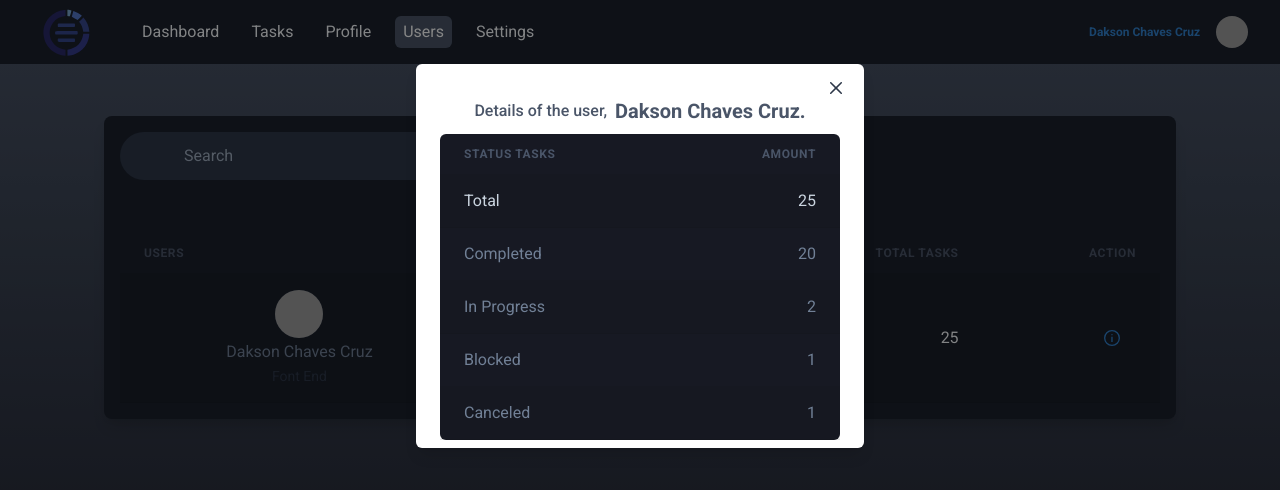
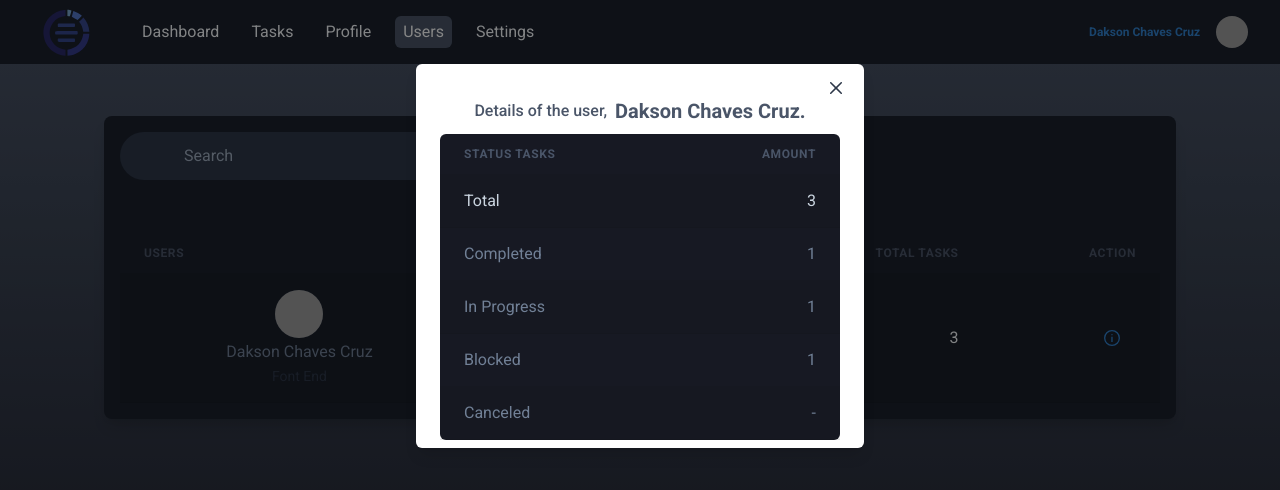
Before and after one commit to DaksonC/apptasks, a React (Vite) app: page /admin/users in a window 1280 px wide. Both pictures are taken after a click on the button 1112 px from the left and 338 px from the top of the page. Shown: the top 490 px of the page. Built offline with nearby package versions, Linux system fonts and the light colour scheme; data requests are answered from the project's data file; grey boxes are pictures that could not be loaded.

Commit message:
feat: cria função para Total Tasks na página de Users e ModalDetailsUser

```diff
--- a/src/components/ModalDetailsUser/index.tsx
+++ b/src/components/ModalDetailsUser/index.tsx
@@ -18,7 +18,11 @@ import {
   Tr,
   useDisclosure,
 } from "@chakra-ui/react";
+import { useEffect, useState } from "react";
 import { useNavigate } from "react-router-dom";
+
+import { getTasks } from "../../api/tasks";
+import { ITasks } from "../../interfaces";
 
 interface IModalEditTaskProps {
   isOpenModal: boolean;
@@ -27,6 +31,7 @@ interface IModalEditTaskProps {
 
 export function ModalDetailsUser({ userId, isOpenModal }: IModalEditTaskProps) {
   const { isOpen, onOpen, onClose } = useDisclosure();
+  const [totalTasks, setTotalTasks] = useState<ITasks[]>([]);
 
   const navigate = useNavigate();
 
@@ -36,6 +41,15 @@ export function ModalDetailsUser({ userId, isOpenModal }: IModalEditTaskProps) {
       onOpen();
     }
   }
+
+  useEffect(() => {
+    (async () => {
+      const totalTasks = await getTasks();
+      setTotalTasks(totalTasks);
+    })();
+  }, []);
+
+  const filterTotaTasks = totalTasks.length;
 
   return (
     <>
@@ -87,15 +101,15 @@ export function ModalDetailsUser({ userId, isOpenModal }: IModalEditTaskProps) {
                 <Tbody>
                   <Tr color="gray.300">
                     <Td>Total</Td>
-                    <Td isNumeric>25</Td>
+                    <Td isNumeric>{filterTotaTasks}</Td>
                   </Tr>
                   <Tr color="gray.500">
                     <Td>Completed</Td>
-                    <Td isNumeric>20</Td>
+                    <Td isNumeric>1</Td>
                   </Tr>
                   <Tr color="gray.500">
                     <Td>In Progress</Td>
-                    <Td isNumeric>2</Td>
+                    <Td isNumeric>1</Td>
                   </Tr>
                   <Tr color="gray.500">
                     <Td>Blocked</Td>
@@ -103,7 +117,7 @@ export function ModalDetailsUser({ userId, isOpenModal }: IModalEditTaskProps) {
                   </Tr>
                   <Tr color="gray.500">
                     <Td>Canceled</Td>
-                    <Td isNumeric>1</Td>
+                    <Td isNumeric>-</Td>
                   </Tr>
                 </Tbody>
               </Table>
--- a/src/page/admin/Users/index.tsx
+++ b/src/page/admin/Users/index.tsx
@@ -1,7 +1,6 @@
 import {
   Avatar,
   Box,
-  Button,
   Table,
   TableCaption,
   TableContainer,
@@ -16,16 +15,18 @@ import {
 } from "@chakra-ui/react";
 import { useEffect, useState } from "react";
 
+import { getTasks } from "../../../api/tasks";
 import { getUsers, getUsersSearch } from "../../../api/users";
 import { Footer } from "../../../components/Footer";
 import { Header } from "../../../components/Header";
 import { ModalDetailsUser } from "../../../components/ModalDetailsUser";
 import SearchBox from "../../../components/SearchBox";
-import { IUsers } from "../../../interfaces";
+import { ITasks, IUsers } from "../../../interfaces";
 
 export function Users() {
   const [isLoading, setIsLoading] = useState(false);
   const [users, setUsers] = useState<IUsers[]>([]);
+  const [totalTasks, setTotalTasks] = useState<ITasks[]>([]);
 
   const getAllUsers = async (): Promise<void | Error> => {
     setIsLoading(true);
@@ -38,8 +39,14 @@ export function Users() {
     }
   };
 
+  async function handleTotalTasks() {
+    const totalTasks = await getTasks();
+    setTotalTasks(totalTasks);
+  }
+
   useEffect(() => {
     getAllUsers();
+    handleTotalTasks();
     document.title = "AppTasks ✔️️ |  Users - Admin";
   }, []);
 
@@ -49,6 +56,8 @@ export function Users() {
     setUsers(filteredTasks);
     console.log(filteredTasks);
   }
+
+  const filterTotaTasks = totalTasks.length;
 
   return (
     <>
@@ -132,7 +141,7 @@ export function Users() {
                         </Box>
                       </Td>
                       <Td>{user.departament.name}</Td>
-                      <Td isNumeric>25</Td>
+                      <Td isNumeric>{filterTotaTasks}</Td>
                       <Td isNumeric>
                         <ModalDetailsUser isOpenModal userId={user.id} />
                       </Td>
```
